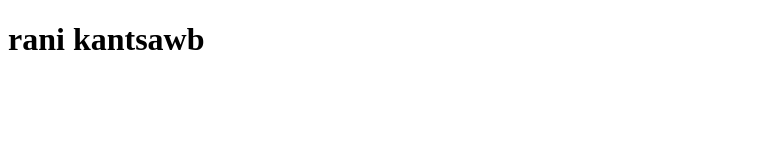
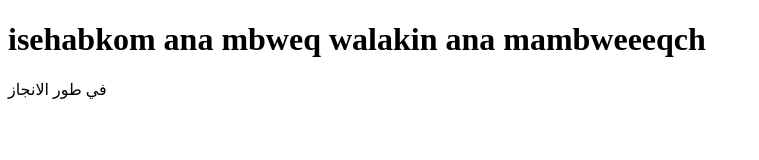
Before and after one commit to abdorhl/portfolio-bout, a plain HTML site: page index.html in a window 1280 px wide. Shown: the whole page, without its empty margins (0-759 px from the left). Drawn offline with Linux system fonts and the light colour scheme.

Commit message:
Update index.html

```diff
--- a/index.html
+++ b/index.html
@@ -6,6 +6,7 @@
     <title>boutaina's protfolio</title>
 </head>
 <body>
-    <h1>rani kantsawb </h1>
+    <h1>isehabkom ana mbweq walakin ana mambweeeqch </h1>
+    <p>في طور الانجاز</p>
 </body>
 </html>
```
